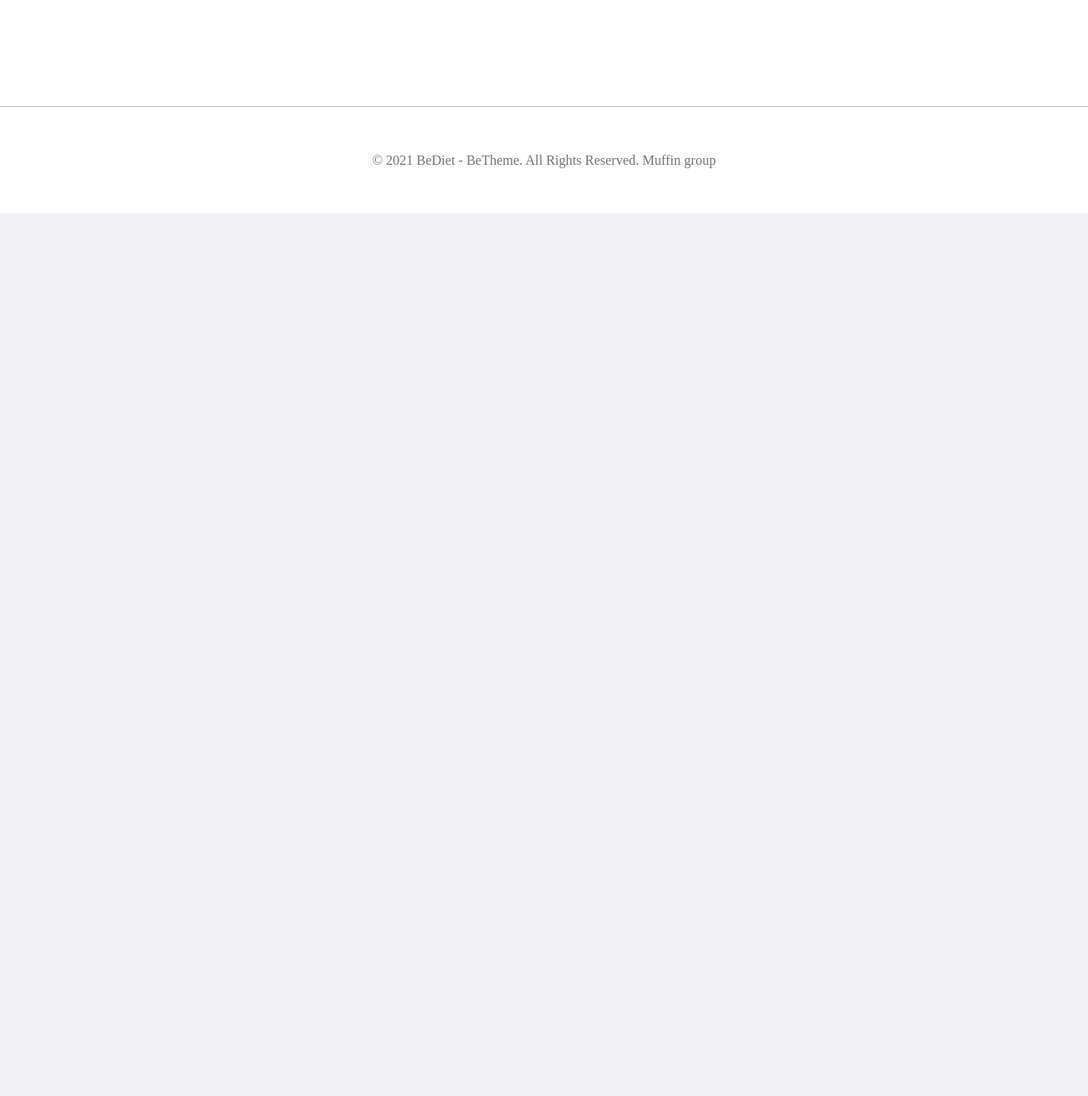
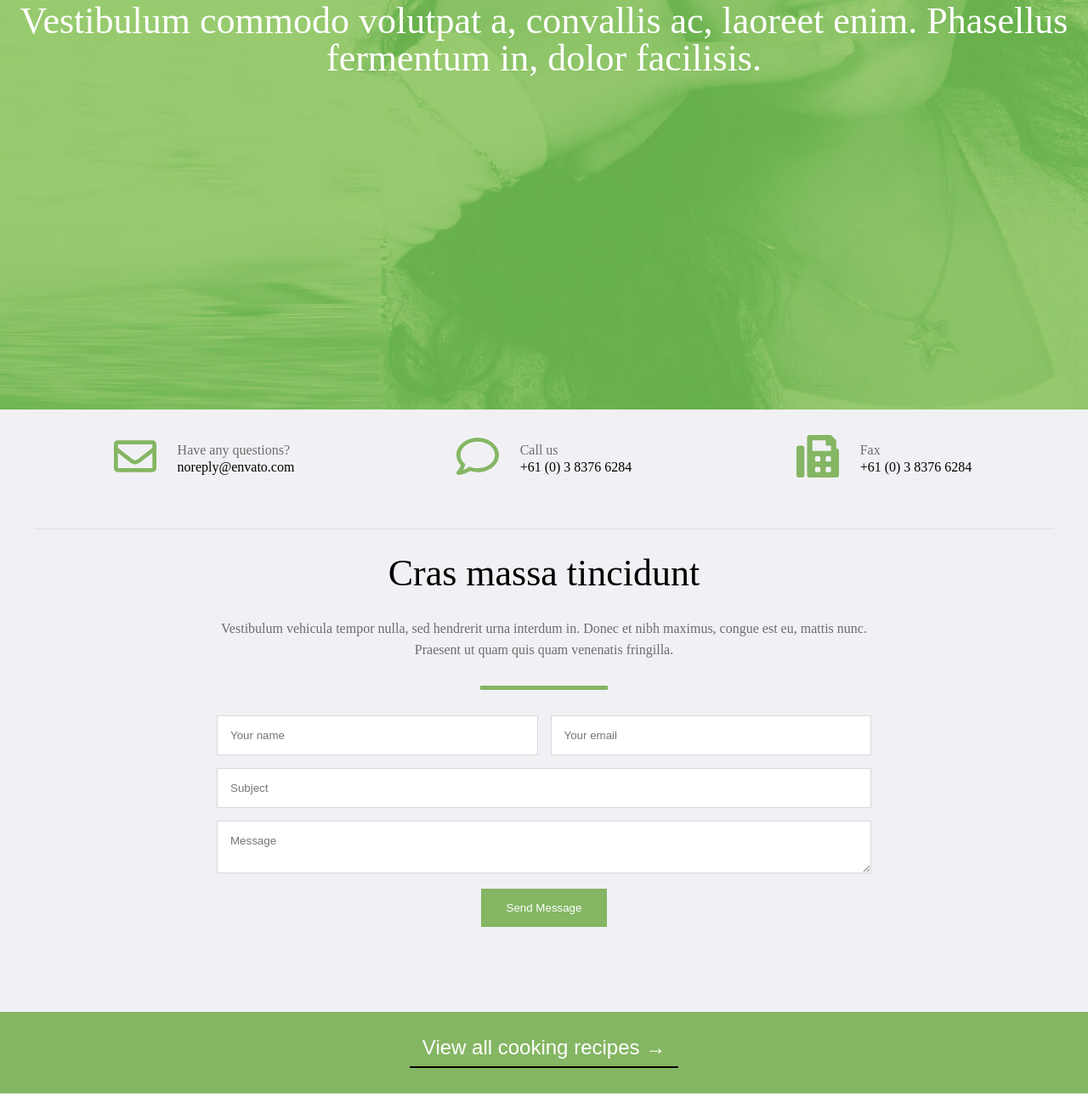
Before and after one commit to o-gtkv/blog-on-react, a React app: page /contact in a window 1280 px wide. Shown: the part 441-1731 px from the top of the page at 85% size. Before the commit the page ends 800 px from the top, so only its background shows below. Built offline with nearby package versions, Linux system fonts and the light colour scheme; a web font is replaced by a local one.

Commit message:
added FeedbackForm and Contact components

```diff
--- a/package.json
+++ b/package.json
@@ -9,7 +9,6 @@
     "@fortawesome/free-solid-svg-icons": "^5.15.3",
     "@fortawesome/react-fontawesome": "^0.1.14",
     "react": "^17.0.2",
-    "react-burger-menu": "^3.0.6",
     "react-dom": "^17.0.2",
     "react-router": "^5.2.0",
     "react-router-dom": "^5.2.0",
--- a/src/App/Header/Menu/Menu.js
+++ b/src/App/Header/Menu/Menu.js
@@ -1,4 +1,4 @@
-import React, { Component, createRef, Fragment } from 'react'
+import React, { Component, Fragment } from 'react'
 import { faBars } from '@fortawesome/free-solid-svg-icons'
 import { FontAwesomeIcon } from '@fortawesome/react-fontawesome'
 import { Link } from 'react-router-dom'
--- a/src/App/Main/AboutUsPage/AboutUsPage.js
+++ b/src/App/Main/AboutUsPage/AboutUsPage.js
@@ -1,7 +1,7 @@
 import React, { Fragment } from 'react'
 
 import TeamMemberCard from './TeamMemberCard/TeamMemberCard'
-import AllRecipesLink from '../AllRecipesLink/AllRecipesLink'
+import AllRecipesLink from '../Components/AllRecipesLink/AllRecipesLink'
 
 import teamDB from './teamDB'
 import '../HomePage/AboutUsSection/AboutUsSection.css'
@@ -14,13 +14,13 @@ const AboutUsPage = () => {
                 <div className="row">
                     <div className="col-xs-8">
                         <h5 className="text--color-primary text--align-center margin-top--md">About us</h5>
-                        <p className="text--align-center">
+                        <div className="text--align-center margin-top--md">
                             <h2 className="margin-bottom--lg">
                                 Aliquam ac dui vel dui vulputate consectetur. Mauris accumsan, massa non consectetur condimentum,
                                 diam arcu tristique nibh, nec egestas diam elit at nulla. Suspendisse potenti. In non lacinia risus,
                                 ac tempor ipsum. Phasellus venenatis leo eu semper varius.
                             </h2>
-                        </p>
+                        </div>
                     </div>
                 </div>
                 <div className="row">
@@ -31,7 +31,7 @@ const AboutUsPage = () => {
                 <div className="row">
                     {
                         teamDB.map(teamMemberData => (
-                            <div className="col-xs-12 col-md-4">
+                            <div className="col-xs-12 col-md-4" key={teamMemberData.id}>
                                 <TeamMemberCard {...teamMemberData} />
                             </div>
                         ))
--- a/src/App/Main/AboutUsPage/teamDB.js
+++ b/src/App/Main/AboutUsPage/teamDB.js
@@ -4,7 +4,8 @@ const teamDB = [
         name: 'Nulla Mauris',
         age: 25,
         country: 'Australia',
-        about: 'Lorem ipsum dolor sit amet, consectetur adipiscing elit. Nulla mauris dolor, gravida a varius blandit, auctor eget purus.'
+        about: 'Lorem ipsum dolor sit amet, consectetur adipiscing elit. Nulla mauris dolor, gravida a varius blandit, auctor eget purus.',
+        id: 1
     },
 
     {
@@ -12,7 +13,8 @@ const teamDB = [
         name: 'Varius Blandit',
         age: 72,
         country: 'Australia',
-        about: 'Lorem ipsum dolor sit amet, consectetur adipiscing elit. Nulla mauris dolor, gravida a varius blandit, auctor eget purus.'
+        about: 'Lorem ipsum dolor sit amet, consectetur adipiscing elit. Nulla mauris dolor, gravida a varius blandit, auctor eget purus.',
+        id: 2
     },
 
     {
@@ -20,7 +22,8 @@ const teamDB = [
         name: 'Auctor Eget',
         age: 52,
         country: 'Australia',
-        about: 'Lorem ipsum dolor sit amet, consectetur adipiscing elit. Nulla mauris dolor, gravida a varius blandit, auctor eget purus.'
+        about: 'Lorem ipsum dolor sit amet, consectetur adipiscing elit. Nulla mauris dolor, gravida a varius blandit, auctor eget purus.',
+        id: 3
     },
 ]
 
--- a/src/App/Main/Components/AllRecipesLink/AllRecipesLink.js
+++ b/src/App/Main/Components/AllRecipesLink/AllRecipesLink.js
@@ -2,7 +2,7 @@ import React from 'react'
 
 import './AllRecipesLink.css'
 
-const AllRecipesSection = () => {
+const AllRecipesLink = () => {
     return (
         <section className="all-recipes">
             <a href="#" className="all-recipes__link">View all cooking recipes →</a>
@@ -10,4 +10,4 @@ const AllRecipesSection = () => {
     )
 }
 
-export default AllRecipesSection
+export default AllRecipesLink
--- /dev/null
+++ b/src/App/Main/ContactPage/Contact/Contact.css
@@ -0,0 +1,11 @@
+.contact-item {
+    display: flex;
+    align-items: center;
+    justify-content: center;
+    column-gap: 25px;
+}
+
+.contact-item__icon {
+    font-size: 50px;
+    color: var(--primary-color);
+}
--- a/src/App/Main/ContactPage/Contact/Contact.js
+++ b/src/App/Main/ContactPage/Contact/Contact.js
@@ -1,8 +1,18 @@
 import React  from 'react'
+import { FontAwesomeIcon } from '@fortawesome/react-fontawesome'
 
-const Contact = () => {
+import './Contact.css'
+
+const Contact = ({icon, title, contact}) => {
     return (
-        <div>
+        <div className="contact-item margin-top--md margin-bottom--md">
+            <div>
+                <FontAwesomeIcon className="contact-item__icon" icon={icon} />
+            </div>
+            <div>
+                <div className="text">{title}</div>
+                <div>{contact}</div>
+            </div>
         </div>
     )
 }
--- /dev/null
+++ b/src/App/Main/ContactPage/ContactPage.css
@@ -0,0 +1,4 @@
+.contact-page__top-img {
+    background-image: url(/img/home_diet_sectionbg4.jpg);
+    height: 870px;
+}
--- a/src/App/Main/ContactPage/ContactPage.js
+++ b/src/App/Main/ContactPage/ContactPage.js
@@ -1,22 +1,49 @@
 import React, { Fragment } from 'react'
+import { faComment, faEnvelope } from '@fortawesome/free-regular-svg-icons'
+import { faFax } from '@fortawesome/free-solid-svg-icons'
+
 import Contact from './Contact/Contact'
+import FeedbackForm from './FeedbackForm/FeedbackForm'
+import AllRecipesLink from '../Components/AllRecipesLink/AllRecipesLink'
+
+import './ContactPage.css'
+
 
 const ContactPage = () => {
     return (
         <Fragment>
+            <div className="centered-item-stack contact-page__top-img">
+                <h2 className="text--color-white">Vestibulum commodo volutpat a, convallis ac, laoreet enim. Phasellus fermentum in, dolor facilisis.</h2>
+            </div>
             <div className="container">
-                <div className="row">
+                <div className="row row--justify-center">
                     <div className="col-xs-12 col-md-4">
-                        <Contact icon="" title="Have any questions?" contact="" />
+                        <Contact icon={faEnvelope} title="Have any questions?" contact="noreply@envato.com" />
                     </div>
                     <div className="col-xs-12 col-md-4">
-                        <Contact icon="" title="Call us" contact="" />
+                        <Contact icon={faComment} title="Call us" contact="+61 (0) 3 8376 6284" />
                     </div>
                     <div className="col-xs-12 col-md-4">
-                        <Contact icon="" title="Fax" contact="" />
+                        <Contact icon={faFax} title="Fax" contact="+61 (0) 3 8376 6284" />
+                    </div>
+                    <div className="line line--grow-max line--color-gray margin-top--md margin-bottom--md" />
+                </div>
+                <div className="row row--justify-center">
+                    <div className="col-xs-12 col-md-8">
+                        <div className="centered-item-stack">
+                            <h2>Cras massa tincidunt</h2>
+                            <p className="text">
+                                Vestibulum vehicula tempor nulla, sed hendrerit urna interdum in.
+                                Donec et nibh maximus, congue est eu, mattis nunc.
+                                Praesent ut quam quis quam venenatis fringilla.
+                            </p>
+                            <div className="line line--width-bold line--color-primary margin-bottom--md" />
+                            <FeedbackForm />
+                        </div>
                     </div>
                 </div>
             </div>
+            <AllRecipesLink />
         </Fragment>
     )
 }
--- /dev/null
+++ b/src/App/Main/ContactPage/FeedbackForm/FeedbackForm.js
@@ -0,0 +1,23 @@
+import React from 'react'
+
+const FeedbackForm = () => {
+    return (
+        <form className="form margin-bottom--lg">
+            <div className="adjacent-form-controls ">
+                <input className="form__control" type="text" placeholder="Your name" />
+                <input className="form__control" type="text" placeholder="Your email" />
+            </div>
+            <div>
+                <input className="form__control" type="text" placeholder="Subject" />
+            </div>
+            <div>
+                <textarea className="form__control" placeholder="Message" />
+            </div>
+            <div>
+                <input className="btn" type="submit" value="Send Message" />
+            </div>
+        </form>
+    )
+}
+
+export default FeedbackForm
--- a/src/App/Main/HomePage/HomePage.js
+++ b/src/App/Main/HomePage/HomePage.js
@@ -4,7 +4,7 @@ import Slider from './Slider/Slider'
 import PopularRecipesSection from './PopularRecipesSection/PopularRecipesSection'
 import ArticlesSection from './ArticlesSection/ArticlesSection'
 import AboutUsSection from './AboutUsSection/AboutUsSection'
-import AllRecipesLink from '../AllRecipesLink/AllRecipesLink'
+import AllRecipesLink from '../Components/AllRecipesLink/AllRecipesLink'
 
 const HomePage = () => {
     return (
--- a/src/assets/grid.css
+++ b/src/assets/grid.css
@@ -10,6 +10,10 @@
     flex-wrap: wrap;
     margin-left: -15px;
     margin-right: -15px;
+}
+
+.row--justify-center {
+    justify-content: center;
 }
 
 .col-xs-2 {
--- a/src/assets/style.css
+++ b/src/assets/style.css
@@ -22,6 +22,10 @@ body {
 img {
     max-width: 100%;
     height: auto;
+}
+
+textarea {
+    resize: vertical;
 }
 
 strong {
@@ -123,15 +127,37 @@ h5 {
     opacity: var(--text-opacity);
 }
 
+.adjacent-form-controls {
+    display: flex;
+    column-gap: 15px;
+}
+
+.form {
+    width: 100%;
+}
+
+.form__control {
+    padding: 15px;
+    border: 1px solid rgba(192, 192, 192, 0.623);
+    width: 100%;
+    margin-bottom: 15px;
+    font-family: Eczar, sans-serif;
+}
+
 .btn-link {
     display: inline-block;
+}
+
+.btn-link, .btn {
+    border: 0;
     padding: 15px 30px;
     color: white;
     background-color: var(--primary-color);
     filter: brightness(1);
 }
 
-.btn-link:hover {
+.btn-link:hover,
+.btn:hover   {
     color: white;
     filter: brightness(0.95);
     text-decoration: none;
@@ -161,6 +187,27 @@ h5 {
     color: var(--primary-color);
 }
 
+.line {
+    border-bottom: 1px solid;
+    width: 150px;
+}
+
+.line--width-bold {
+    border-bottom-width: 5px;
+}
+
+.line--grow-max {
+    width: 100%;
+}
+
+.line--color-gray {
+    color: #dedee2;
+}
+
+.line--color-primary {
+    color: var(--primary-color);
+}
+
 .margin-bottom--md {
     margin-bottom: 30px;
 }
```
Also changed, not shown: 1 other file.
